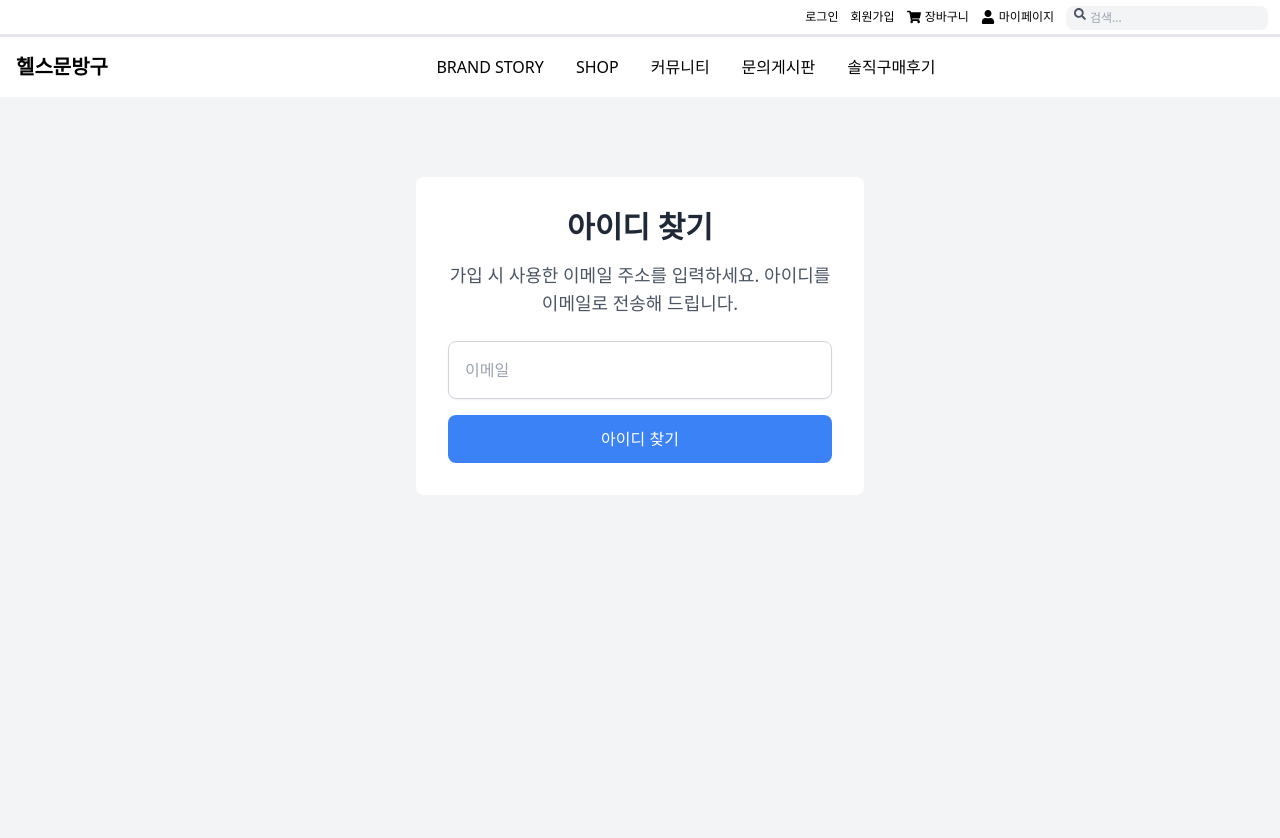
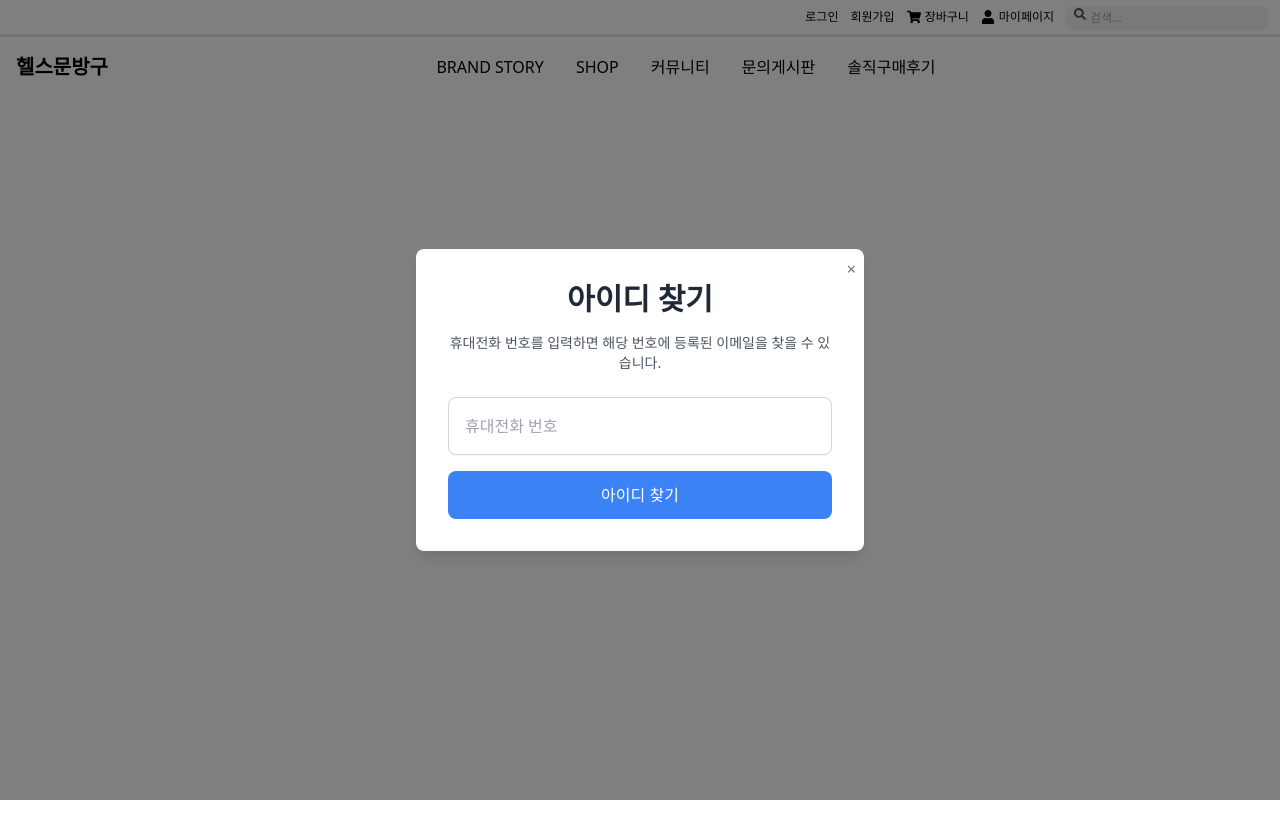
Before and after one commit to myqkq111/HealthStationery-front, a React (Create React App) app: page /find-id in a window 1280 px wide. Shown: the top 838 px of the page. After the commit the page ends 800 px from the top, so only its background shows below. Built offline with nearby package versions, Linux system fonts and the light colour scheme.

Commit message:
회원가입기능수정/아이디찾기기능

```diff
--- a/package.json
+++ b/package.json
@@ -12,9 +12,10 @@
     "postcss": "^8.4.40",
     "react": "^18.3.1",
     "react-dom": "^18.3.1",
+    "react-icons": "^5.2.1",
+    "react-modal": "^3.16.1",
     "react-router-dom": "^6.25.1",
     "react-scripts": "5.0.1",
-    "react-icons": "^5.2.1",
     "react-slick": "^0.30.2",
     "slick-carousel": "^1.8.1",
     "tailwindcss": "^3.4.7",
--- a/src/App.jsx
+++ b/src/App.jsx
@@ -1,4 +1,3 @@
-// src/App.jsx
 import React from "react";
 import { BrowserRouter as Router, Route, Routes } from "react-router-dom";
 import Login from "./components/Login";
@@ -8,7 +7,7 @@ import "./index.css"; // Tailwind CSS를 적용합니다.
 import MainHeader from "./components/MainHeader";
 import Header from "./components/Header";
 import Forgot from "./components/Forgot";
-import FindId from "./components/Find-id";
+import FindID from "./components/FindID";
 import ResetPassword from "./components/ResetPassword";
 
 function App() {
@@ -23,7 +22,7 @@ function App() {
         <Route path="/login" element={<Login />} />
         <Route path="/signup" element={<Register />} />
         <Route path="/forgot" element={<Forgot />} />
-        <Route path="/find-id" element={<FindId />} />
+        <Route path="/find-id" element={<FindID />} />
         <Route path="/reset-password" element={<ResetPassword />} />
       </Routes>
     </Router>
--- a/src/components/Find-id.jsx
+++ /dev/null
@@ -1,63 +0,0 @@
-import React, { useState } from "react";
-import axios from "axios";
-import { useNavigate } from "react-router-dom";
-
-const FindId = () => {
-  const [email, setEmail] = useState("");
-  const [error, setError] = useState("");
-  const [success, setSuccess] = useState("");
-  const navigate = useNavigate();
-
-  const handleSubmit = (event) => {
-    event.preventDefault();
-
-    axios
-      .post("http://localhost:5000/member/find-id", { email })
-      .then((response) => {
-        console.log("ID Find successful:", response.data);
-        setSuccess("아이디가 이메일로 전송되었습니다.");
-      })
-      .catch((error) => {
-        console.error("ID Find failed:", error);
-        setError("아이디 찾기에 실패했습니다. 이메일을 확인해 주세요.");
-      });
-  };
-
-  return (
-    <div className="flex flex-col items-center min-h-screen bg-gray-100 pt-20">
-      <div className="w-full max-w-md p-8 rounded-lg bg-white">
-        <h2 className="text-3xl font-bold text-gray-800 mb-4 text-center">
-          아이디 찾기
-        </h2>
-        <p className="text-lg text-gray-600 mb-6 text-center">
-          가입 시 사용한 이메일 주소를 입력하세요. 아이디를 이메일로 전송해
-          드립니다.
-        </p>
-        <form onSubmit={handleSubmit} className="flex flex-col">
-          <div className="w-full mb-4">
-            <input
-              type="email"
-              value={email}
-              placeholder="이메일"
-              onChange={(e) => setEmail(e.target.value)}
-              required
-              className="w-full p-4 border border-gray-300 rounded-lg shadow-sm focus:outline-none focus:ring-2 focus:ring-blue-500 focus:border-blue-500 transition duration-300 ease-in-out"
-            />
-          </div>
-          <button
-            type="submit"
-            className="w-full py-3 px-4 bg-blue-500 text-white rounded-lg hover:bg-blue-600 transition duration-300 ease-in-out"
-          >
-            아이디 찾기
-          </button>
-        </form>
-        {success && (
-          <p className="text-green-500 text-center mt-4">{success}</p>
-        )}
-        {error && <p className="text-red-500 text-center mt-4">{error}</p>}
-      </div>
-    </div>
-  );
-};
-
-export default FindId;
--- /dev/null
+++ b/src/components/FindID.jsx
@@ -0,0 +1,77 @@
+import React, { useState } from "react";
+import axios from "axios";
+
+const FindID = ({ onClose }) => {
+  const [phoneNumber, setPhoneNumber] = useState("");
+  const [email, setEmail] = useState("");
+  const [error, setError] = useState("");
+  const [loading, setLoading] = useState(false);
+
+  const handlePhoneNumberChange = (e) => {
+    setPhoneNumber(e.target.value);
+  };
+
+  const handleSubmit = (e) => {
+    e.preventDefault();
+    setLoading(true);
+    setError("");
+
+    axios
+      .post("http://localhost:5000/member/find-id", { phoneNumber })
+      .then((response) => {
+        setEmail(response.data.email);
+        setLoading(false);
+      })
+      .catch((error) => {
+        console.error("Error finding ID:", error);
+        setError("휴대전화 번호와 연결된 이메일을 찾을 수 없습니다.");
+        setLoading(false);
+      });
+  };
+
+  return (
+    <div className="fixed inset-0 flex items-center justify-center bg-black bg-opacity-50 z-50">
+      <div className="w-full max-w-md p-8 bg-white rounded-lg shadow-lg relative">
+        <button
+          className="absolute top-2 right-2 text-gray-500 hover:text-gray-700"
+          onClick={onClose}
+        >
+          &times;
+        </button>
+        <h2 className="text-3xl font-bold text-gray-800 mb-4 text-center">
+          아이디 찾기
+        </h2>
+        <p className="text-sm text-gray-600 mb-6 text-center">
+          휴대전화 번호를 입력하면 해당 번호에 등록된 이메일을 찾을 수 있습니다.
+        </p>
+        <form onSubmit={handleSubmit} className="flex flex-col">
+          <div className="w-full mb-4">
+            <input
+              type="tel"
+              value={phoneNumber}
+              onChange={handlePhoneNumberChange}
+              placeholder="휴대전화 번호"
+              required
+              className="w-full p-4 border border-gray-300 rounded-lg shadow-sm focus:outline-none focus:ring-2 focus:ring-blue-500 focus:border-blue-500 transition duration-300 ease-in-out"
+            />
+          </div>
+          <button
+            type="submit"
+            className="w-full py-3 px-4 bg-blue-500 text-white rounded-lg hover:bg-blue-600 transition duration-300 ease-in-out"
+            disabled={loading}
+          >
+            {loading ? "찾는 중..." : "아이디 찾기"}
+          </button>
+        </form>
+        {email && (
+          <p className="text-green-500 text-center mt-4">
+            등록된 이메일: {email}
+          </p>
+        )}
+        {error && <p className="text-red-500 text-center mt-4">{error}</p>}
+      </div>
+    </div>
+  );
+};
+
+export default FindID;
--- a/src/components/Login.jsx
+++ b/src/components/Login.jsx
@@ -1,12 +1,20 @@
+// src/components/Login.jsx
 import React, { useState } from "react";
 import { Link, useNavigate } from "react-router-dom";
 import axios from "axios";
+import Forgot from "./Forgot";
+import FindID from "./FindID";
+import ResetPassword from "./ResetPassword";
+import { createPortal } from "react-dom";
 
 const Login = () => {
   const [email, setEmail] = useState("");
   const [password, setPassword] = useState("");
   const [error, setError] = useState("");
-  const navigate = useNavigate(); // useNavigate 훅을 사용하여 페이지 이동
+  const [isForgotOpen, setIsForgotOpen] = useState(false);
+  const [isFindIDOpen, setIsFindIDOpen] = useState(false);
+  const [isResetPasswordOpen, setIsResetPasswordOpen] = useState(false);
+  const navigate = useNavigate();
 
   const handleSubmit = (event) => {
     event.preventDefault();
@@ -14,9 +22,7 @@ const Login = () => {
       .post("http://localhost:5000/member/login", { email, password })
       .then((response) => {
         console.log("Login successful:", response.data);
-
-        // 로그인 성공 후 홈 페이지로 이동
-        navigate("/"); // 홈 페이지로 이동 ("/" 경로는 필요에 따라 조정하세요)
+        navigate("/"); // 홈 페이지로 이동
       })
       .catch((error) => {
         console.error("Login failed:", error);
@@ -24,11 +30,29 @@ const Login = () => {
       });
   };
 
+  const handleForgotClick = () => {
+    setIsForgotOpen(true);
+  };
+
+  const handleCloseForgot = () => {
+    setIsForgotOpen(false);
+    setIsFindIDOpen(false);
+    setIsResetPasswordOpen(false);
+  };
+
+  const handleOpenFindID = () => {
+    setIsFindIDOpen(true);
+    setIsForgotOpen(false);
+  };
+
+  const handleOpenResetPassword = () => {
+    setIsResetPasswordOpen(true);
+    setIsForgotOpen(false);
+  };
+
   return (
     <div className="flex flex-col items-center min-h-screen bg-gray-100 pt-20">
-      {/* 페이지 전체에 padding-top 추가 */}
       <div className="w-full max-w-md p-8 rounded-lg bg-transparent">
-        {/* 로그인 카드 */}
         <div className="text-center mb-8">
           <p className="text-xl font-semibold text-black">
             회원만의 특별한 혜택
@@ -46,12 +70,11 @@ const Login = () => {
           3초면 회원가입 가능!
         </h3>
 
-        {/* 소셜 로그인 버튼들 */}
         <div className="flex flex-col gap-3 mb-6">
           <button className="flex items-center justify-center py-3 px-4 rounded-lg text-white bg-[#03C75A] hover:bg-[#02B34E] transition duration-300 ease-in-out">
             <i className="fab fa-naver mr-2"></i> 네이버로 시작하기
           </button>
-          <button className="flex items-center justify-center py-3 px-4 rounded-lg text-white bg-[#4285F4] hover:bg-[#357AE8] transition duration-300 ease-in-out">
+          <button className="flex items-center justify-center py-3 px-4 rounded-lg text-black bg-white hover:bg-[#f5f5f5] transition duration-300 ease-in-out">
             <i className="fab fa-google mr-2"></i> 구글로 시작하기
           </button>
           <button className="flex items-center justify-center py-3 px-4 rounded-lg text-white bg-[#3b5998] hover:bg-[#2d4373] transition duration-300 ease-in-out">
@@ -62,14 +85,12 @@ const Login = () => {
           </button>
         </div>
 
-        {/* 또는 부분 */}
         <div className="flex items-center my-6">
           <hr className="flex-1 border-t border-gray-300" />
           <span className="mx-4 text-gray-600">또는</span>
           <hr className="flex-1 border-t border-gray-300" />
         </div>
 
-        {/* 로그인 폼 */}
         <form onSubmit={handleSubmit} className="flex flex-col">
           <div className="w-full mb-4">
             <input
@@ -93,28 +114,43 @@ const Login = () => {
           </div>
           <button
             type="submit"
-            className="w-full py-3 px-4 bg-blue-500 text-white rounded-lg hover:bg-blue-600 transition duration-300 ease-in-out"
+            className="w-full py-3 px-4 bg-orange-500 text-white rounded-lg hover:bg-orange-600 transition duration-300 ease-in-out"
           >
             로그인
           </button>
         </form>
 
-        {/* 로그인/회원가입 링크 */}
         <div className="flex justify-between mt-6 text-sm text-gray-600">
           <Link to="/signup" className="text-blue-500 hover:underline">
             회원가입
           </Link>
-          <Link
-            to="/forgot"
-            state={{ type: "find" }} // URL 파라미터를 state로 전달
+          <button
+            onClick={handleForgotClick}
             className="text-blue-500 hover:underline"
           >
             아이디/비밀번호 찾기
-          </Link>
+          </button>
         </div>
 
         {error && <p className="text-red-500 text-center mt-4">{error}</p>}
       </div>
+
+      {isForgotOpen &&
+        createPortal(
+          <Forgot
+            onClose={handleCloseForgot}
+            onOpenFindID={handleOpenFindID}
+            onOpenResetPassword={handleOpenResetPassword}
+          />,
+          document.body
+        )}
+      {isFindIDOpen &&
+        createPortal(<FindID onClose={handleCloseForgot} />, document.body)}
+      {isResetPasswordOpen &&
+        createPortal(
+          <ResetPassword onClose={handleCloseForgot} />,
+          document.body
+        )}
     </div>
   );
 };
--- a/src/components/Register.jsx
+++ b/src/components/Register.jsx
@@ -1,5 +1,6 @@
 import React, { useState } from "react";
 import axios from "axios";
+import { useNavigate } from "react-router-dom";
 
 const Register = () => {
   const [email, setEmail] = useState("");
@@ -13,6 +14,7 @@ const Register = () => {
   const [detailaddr, setDetailaddr] = useState("");
   const [birth, setBirth] = useState({ year: "", month: "", day: "" });
   const [error, setError] = useState("");
+  const navigate = useNavigate();
 
   const handleGenderChange = (event) => {
     setFm(event.target.value);
@@ -23,14 +25,14 @@ const Register = () => {
     setBirth((prevDate) => ({ ...prevDate, [name]: value }));
   };
 
-  const handleSubmit = async (event) => {
+  const handleSubmit = (event) => {
     event.preventDefault();
     if (password !== confirmPassword) {
       setError("Passwords do not match");
       return;
     }
-    try {
-      const response = await axios.post("http://localhost:5000/member/signup", {
+    axios
+      .post("http://localhost:5000/member/signup", {
         email,
         password,
         name,
@@ -40,12 +42,15 @@ const Register = () => {
         roadaddr,
         detailaddr,
         birth: `${birth.year}-${birth.month}-${birth.day}`,
+      })
+      .then((response) => {
+        console.log("Registration successful:", response.data);
+        navigate("/login");
+      })
+      .catch((error) => {
+        console.error("Registration failed:", error);
+        setError("Registration failed. Please try again.");
       });
-      console.log("Registration successful:", response.data);
-    } catch (error) {
-      console.error("Registration failed:", error);
-      setError("Registration failed. Please try again.");
-    }
   };
 
   const years = Array.from({ length: 100 }, (_, i) => 2024 - i);
@@ -114,7 +119,7 @@ const Register = () => {
                 <input
                   type="radio"
                   value="male"
-                  checked={fm === "male"}
+                  checked={fm === "man"}
                   onChange={handleGenderChange}
                   className="form-radio text-blue-500"
                 />
@@ -124,7 +129,7 @@ const Register = () => {
                 <input
                   type="radio"
                   value="female"
-                  checked={fm === "female"}
+                  checked={fm === "woman"}
                   onChange={handleGenderChange}
                   className="form-radio text-blue-500"
                 />
--- a/src/components/ResetPassword.jsx
+++ b/src/components/ResetPassword.jsx
@@ -1,17 +1,15 @@
+// src/components/ResetPassword.jsx
 import React, { useState } from "react";
 import axios from "axios";
-import { useNavigate } from "react-router-dom";
 
-const ResetPassword = () => {
+const ResetPassword = ({ onClose }) => {
   const [email, setEmail] = useState("");
   const [newPassword, setNewPassword] = useState("");
   const [error, setError] = useState("");
   const [success, setSuccess] = useState("");
-  const navigate = useNavigate();
 
   const handleSubmit = (event) => {
     event.preventDefault();
-
     axios
       .post("http://localhost:5000/member/reset-password", {
         email,
@@ -20,7 +18,6 @@ const ResetPassword = () => {
       .then((response) => {
         console.log("Password reset successful:", response.data);
         setSuccess("비밀번호가 성공적으로 변경되었습니다.");
-        navigate("/login"); // 로그인 페이지로 이동
       })
       .catch((error) => {
         console.error("Password reset failed:", error);
@@ -31,12 +28,18 @@ const ResetPassword = () => {
   };
 
   return (
-    <div className="flex flex-col items-center min-h-screen bg-gray-100 pt-20">
-      <div className="w-full max-w-md p-8 rounded-lg bg-white">
+    <div className="fixed inset-0 flex items-center justify-center bg-black bg-opacity-50 z-50">
+      <div className="w-full max-w-md p-8 bg-white rounded-lg shadow-lg relative">
+        <button
+          className="absolute top-2 right-2 text-gray-500 hover:text-gray-700"
+          onClick={onClose}
+        >
+          &times;
+        </button>
         <h2 className="text-3xl font-bold text-gray-800 mb-4 text-center">
           비밀번호 재설정
         </h2>
-        <p className="text-lg text-gray-600 mb-6 text-center">
+        <p className="text-sm text-gray-600 mb-6 text-center">
           가입 시 사용한 이메일 주소와 새 비밀번호를 입력하세요. 비밀번호를
           재설정해 드립니다.
         </p>
@@ -67,11 +70,11 @@ const ResetPassword = () => {
           >
             비밀번호 재설정
           </button>
+          {success && (
+            <p className="text-green-500 text-center mt-4">{success}</p>
+          )}
+          {error && <p className="text-red-500 text-center mt-4">{error}</p>}
         </form>
-        {success && (
-          <p className="text-green-500 text-center mt-4">{success}</p>
-        )}
-        {error && <p className="text-red-500 text-center mt-4">{error}</p>}
       </div>
     </div>
   );
```
Also changed, not shown: src/components/CustomModal.jsx (added, +27 -0 lines), src/components/Forgot.jsx (+12 -17 lines), 1 other file (tests, documents, lock files or other folders).
